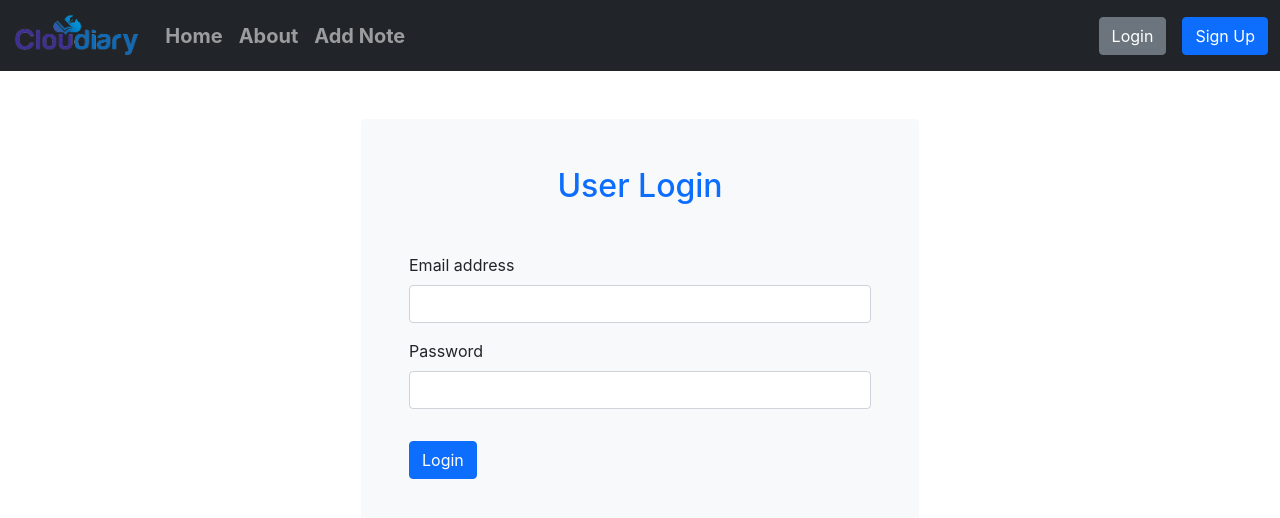
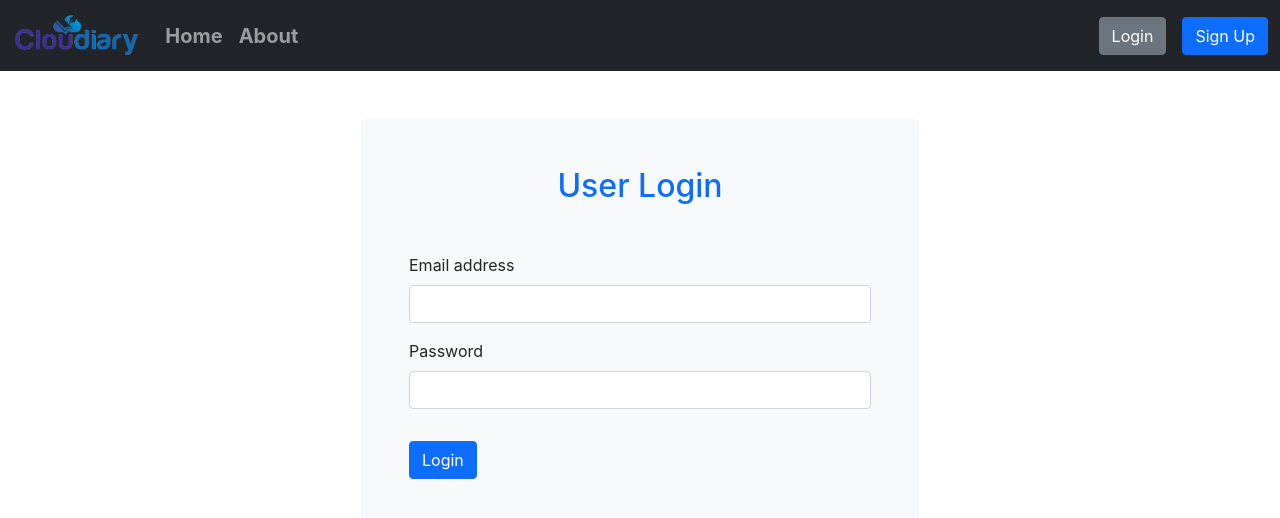
Before and after one commit to alijawad1511/Cloudiary-MERN, a React (Create React App) app in the folder client/: page /login in a window 1280 px wide. Shown: the top 518 px of the page. Built offline with nearby package versions, Linux system fonts and the light colour scheme.

Commit message:
Add Note Button location changed

```diff
--- a/client/src/components/Home.js
+++ b/client/src/components/Home.js
@@ -1,12 +1,14 @@
 import React from 'react';
-import Notes from './Notes'
+import Notes from './Notes';
+import { Link } from 'react-router-dom';
 
 const Home = () => {
   return (
     <>
       <div className="card mt-3">
-        <div className="card-body">
+        <div className="card-body d-flex justify-content-between align-items-center">
           <h4 className='m-0'>My Notes</h4>
+          <Link className='btn' style={{ backgroundColor: '#126ab3',color: '#fff' }} to="/addnote"><i class="fa-solid fa-notes-medical me-2"></i>Add Note</Link>
         </div>
       </div>
       <Notes />
--- a/client/src/components/Navbar.js
+++ b/client/src/components/Navbar.js
@@ -35,9 +35,6 @@ const Navbar = () => {
                             <li className="nav-item">
                                 <Link className={`nav-link ${location.pathname === '/about' ? 'active' : ''}`} to="/about">About</Link>
                             </li>
-                            <li className="nav-item">
-                                <Link className={`nav-link ${location.pathname === '/addnote' ? 'active' : ''}`} to="/addnote">Add Note</Link>
-                            </li>
                         </ul>
                         <div>
                             {
```
